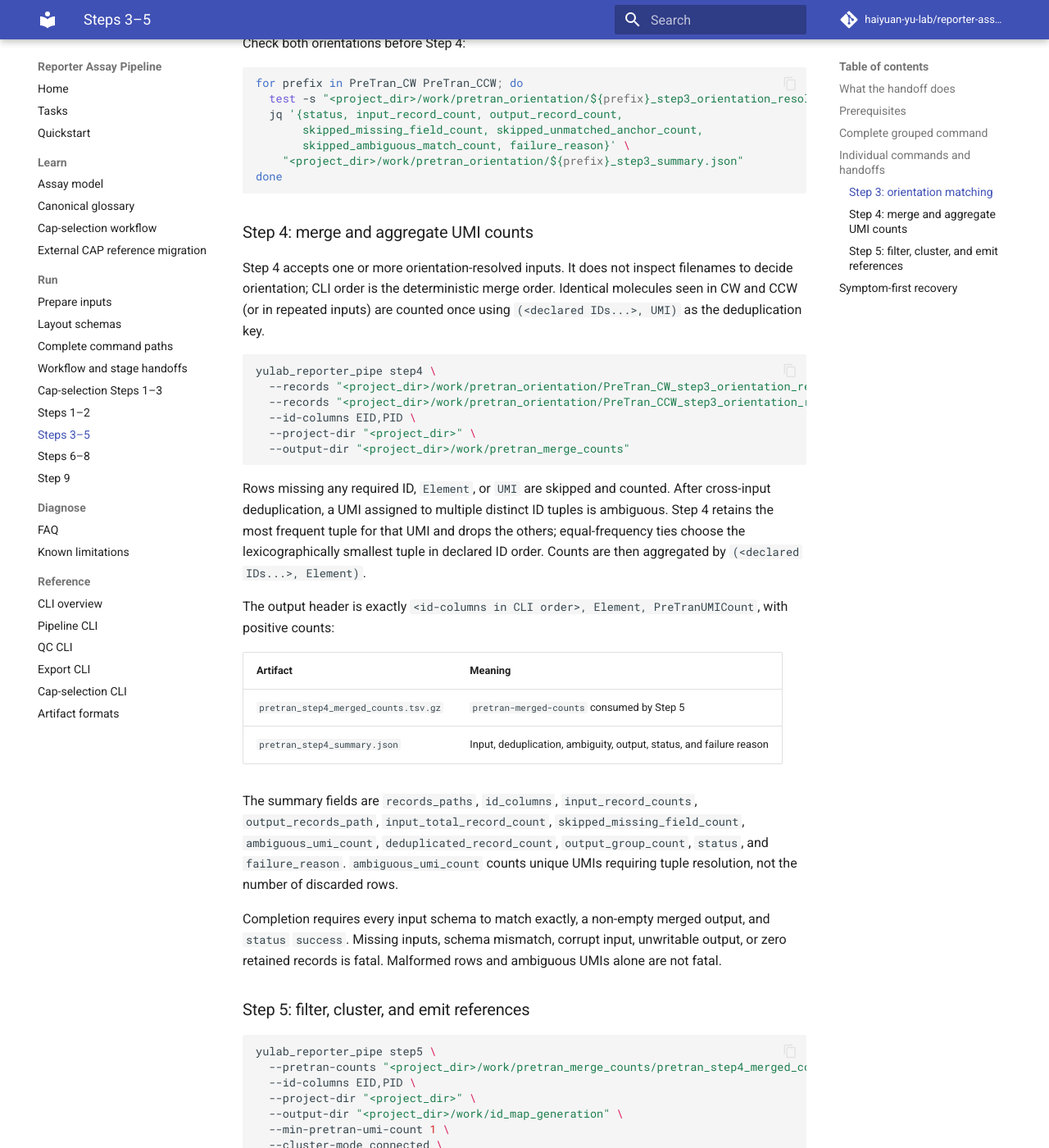
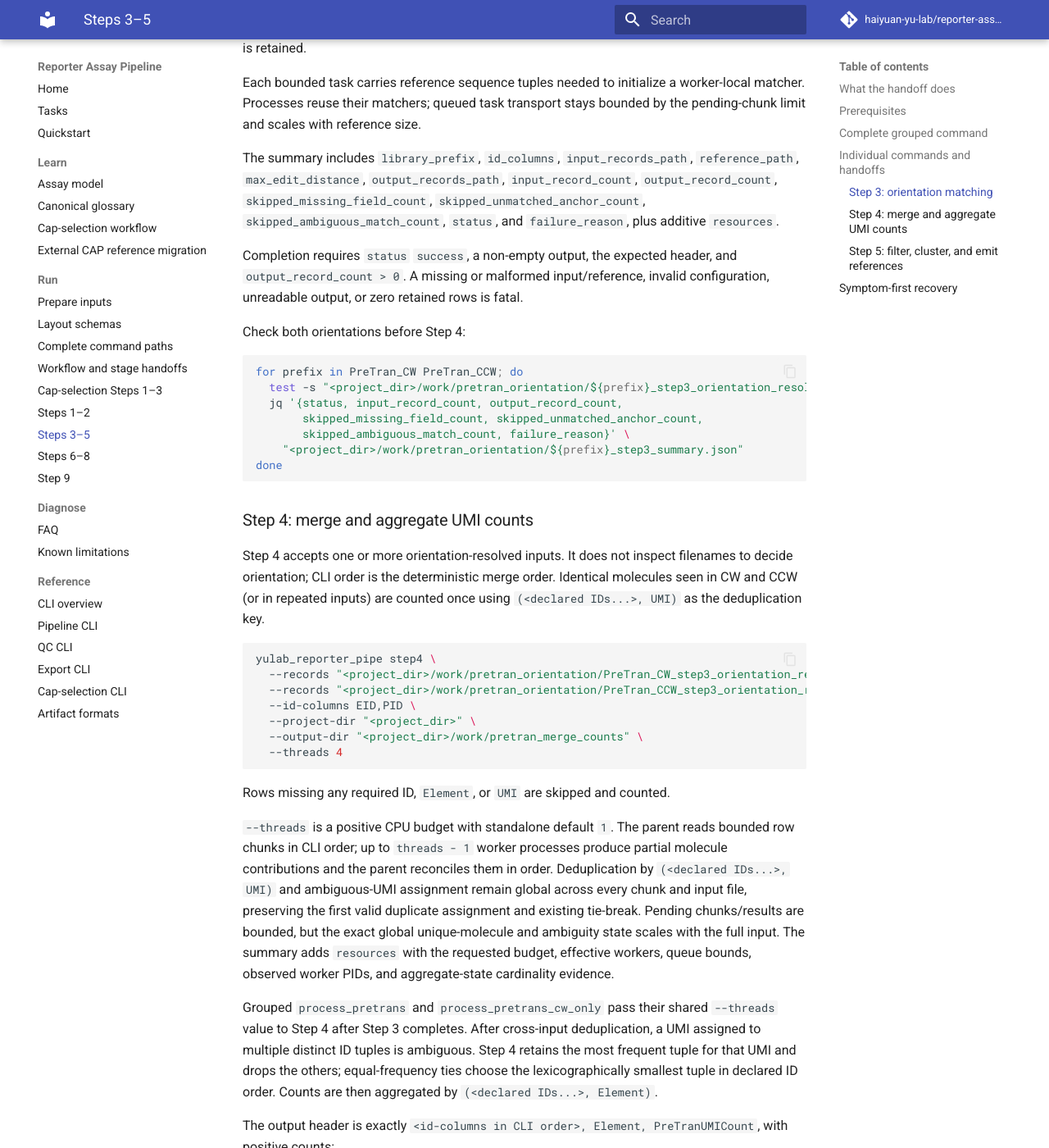
Before and after one commit to haiyuan-yu-lab/reporter-assay-pipeline-doc, an MkDocs documentation site: the page built from docs/steps-3-5.md, in a window 1280 px wide and 1400 px high, scrolled down 3727 px. Shown: the whole window at 82% size. Built offline with MkDocs 1.6.1 and Material for MkDocs 9.7.7, drawn with Linux system fonts in a browser that asks for light colours; comment, search, counter and statistics services are not loaded; some of the changed text lies outside the part shown.

Commit message:
Document Reporter PreTran resource budgets

````diff
--- a/docs/steps-3-5.md
+++ b/docs/steps-3-5.md
@@ -57,6 +57,7 @@ entirely.
 The grouped command runs Step 3 CW, Step 3 CCW, Step 4, then Step 5. The
 `--cw-records` and `--ccw-records` paths are Step 2 inputs; the orchestrator
 then wires the two newly produced orientation-resolved outputs into Step 4.
+Its optional positive-integer `--threads` budget defaults to `1` and is reused sequentially by mapped Steps 3–5. It does not run CW and CCW concurrently.
 
 ```bash
 yulab_reporter_pipe process_pretrans \
@@ -123,7 +124,8 @@ yulab_reporter_pipe step3 \
   --id-columns EID,PID \
   --project-dir "<project_dir>" \
   --output-dir "<project_dir>/work/pretran_orientation" \
-  --max-edit-distance 1
+  --max-edit-distance 1 \
+  --threads 4
 
 yulab_reporter_pipe step3 \
   --library-prefix PreTran_CCW \
@@ -132,7 +134,8 @@ yulab_reporter_pipe step3 \
   --id-columns EID,PID \
   --project-dir "<project_dir>" \
   --output-dir "<project_dir>/work/pretran_orientation" \
-  --max-edit-distance 1
+  --max-edit-distance 1 \
+  --threads 4
 ```
 
 For each valid row, matching is attempted in this order: exact anchor, unique
@@ -159,11 +162,15 @@ Step 3 writes, under `work/pretran_orientation/`:
 | `<prefix>_step3_orientation_resolved.tsv.gz` | `orientation-resolved-pretran` rows consumed by Step 4 |
 | `<prefix>_step3_summary.json` | Counts, matching configuration, status, and failure reason |
 
+`--threads` is a positive-integer CPU budget (standalone default `1`). The parent streams rows in chunks of at most 256, and at most `threads - 1` worker processes match rows with worker-local reference state; the parent writes results in original row order and reduces skip counts. Pending chunks and results are bounded. The additive `resources` summary reports requested/effective slots, worker PIDs, chunk and pending limits, completed chunks, and the parent-side serial reason. Outputs publish only after every chunk succeeds and at least one row is retained.
+
+Each bounded task carries reference sequence tuples needed to initialize a worker-local matcher. Processes reuse their matchers; queued task transport stays bounded by the pending-chunk limit and scales with reference size.
+
 The summary includes `library_prefix`, `id_columns`, `input_records_path`,
 `reference_path`, `max_edit_distance`, `output_records_path`,
 `input_record_count`, `output_record_count`,
 `skipped_missing_field_count`, `skipped_unmatched_anchor_count`,
-`skipped_ambiguous_match_count`, `status`, and `failure_reason`.
+`skipped_ambiguous_match_count`, `status`, and `failure_reason`, plus additive `resources`.
 
 Completion requires `status` `success`, a non-empty output, the expected
 header, and `output_record_count > 0`. A missing or malformed input/reference,
@@ -194,10 +201,24 @@ yulab_reporter_pipe step4 \
   --records "<project_dir>/work/pretran_orientation/PreTran_CCW_step3_orientation_resolved.tsv.gz" \
   --id-columns EID,PID \
   --project-dir "<project_dir>" \
-  --output-dir "<project_dir>/work/pretran_merge_counts"
+  --output-dir "<project_dir>/work/pretran_merge_counts" \
+  --threads 4
 ```
 
 Rows missing any required ID, `Element`, or `UMI` are skipped and counted.
+
+`--threads` is a positive CPU budget with standalone default `1`. The parent
+reads bounded row chunks in CLI order; up to `threads - 1` worker processes
+produce partial molecule contributions and the parent reconciles them in order.
+Deduplication by `(<declared IDs...>, UMI)` and ambiguous-UMI assignment remain
+global across every chunk and input file, preserving the first valid duplicate
+assignment and existing tie-break. Pending chunks/results are bounded, but the
+exact global unique-molecule and ambiguity state scales with the full input.
+The summary adds `resources` with the requested budget, effective workers,
+queue bounds, observed worker PIDs, and aggregate-state cardinality evidence.
+
+Grouped `process_pretrans` and `process_pretrans_cw_only` pass their shared
+`--threads` value to Step 4 after Step 3 completes.
 After cross-input deduplication, a UMI assigned to multiple distinct ID tuples
 is ambiguous. Step 4 retains the most frequent tuple for that UMI and drops
 the others; equal-frequency ties choose the lexicographically smallest tuple
````
Also changed, not shown: docs/cli/pipe.md (+4 -0 lines).
